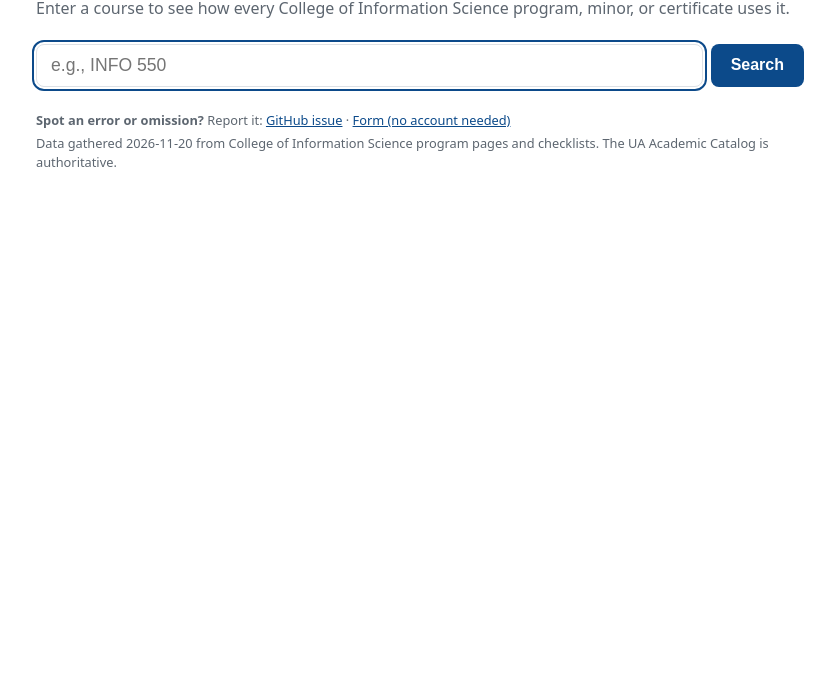
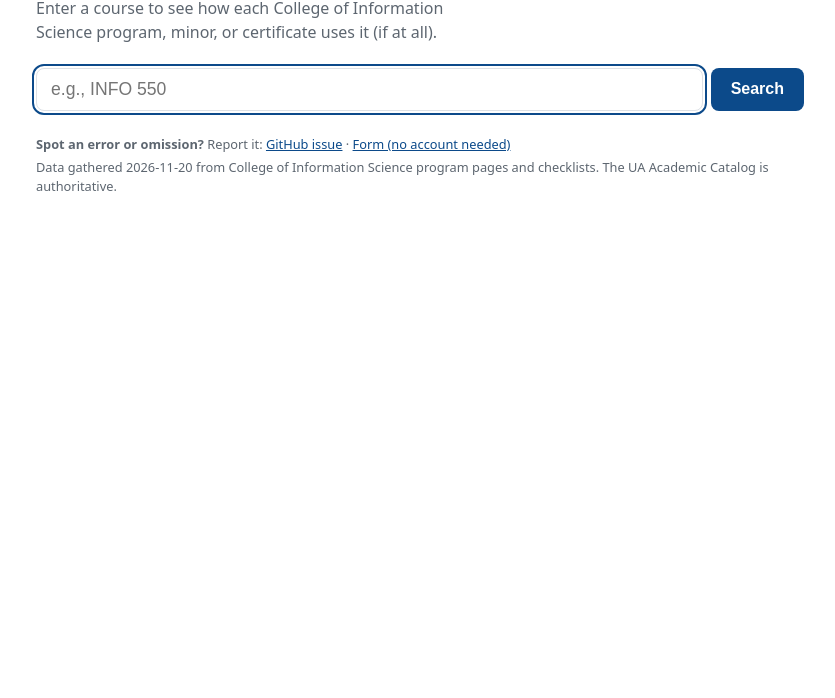
Before and after one commit to tmillhouUA/CourseToProgram, a plain HTML site: page index.html in a window 1280 px wide. Shown: the part 102-800 px from the top of the page, without its empty margins (220-1055 px from the left). Drawn offline with Linux system fonts and the light colour scheme.

Commit message:
Reword subtitle; balance title and subtitle line wrapping
Co-Authored-By: Claude Opus 5.5 <noreply@anthropic.com>

```diff
--- a/index.html
+++ b/index.html
@@ -9,7 +9,7 @@
 <body>
   <main>
     <h1>UA InfoSci: Course to Program Search</h1>
-    <p class="intro">Enter a course to see how every College of Information Science program, minor, or certificate uses it.</p>
+    <p class="intro">Enter a course to see how each College of Information Science program, minor, or certificate uses it (if at all).</p>
 
     <!-- The form handles both Enter and the button; app.js stops the page from reloading. -->
     <form id="search-form" role="search" autocomplete="off">
--- a/style.css
+++ b/style.css
@@ -55,6 +55,11 @@ main {
 
 h1 { margin: 0 0 4px; font-size: 1.9rem; font-weight: 650; }
 .intro { margin: 0 0 24px; color: var(--muted); }
+
+/* If the title or subtitle wraps (phones, wider fonts), split it into lines of similar
+   length instead of leaving one or two words alone on the last line.
+   Browsers without support just wrap normally. */
+h1, .intro { text-wrap: balance; }
 
 a { color: var(--accent); }
 
```
